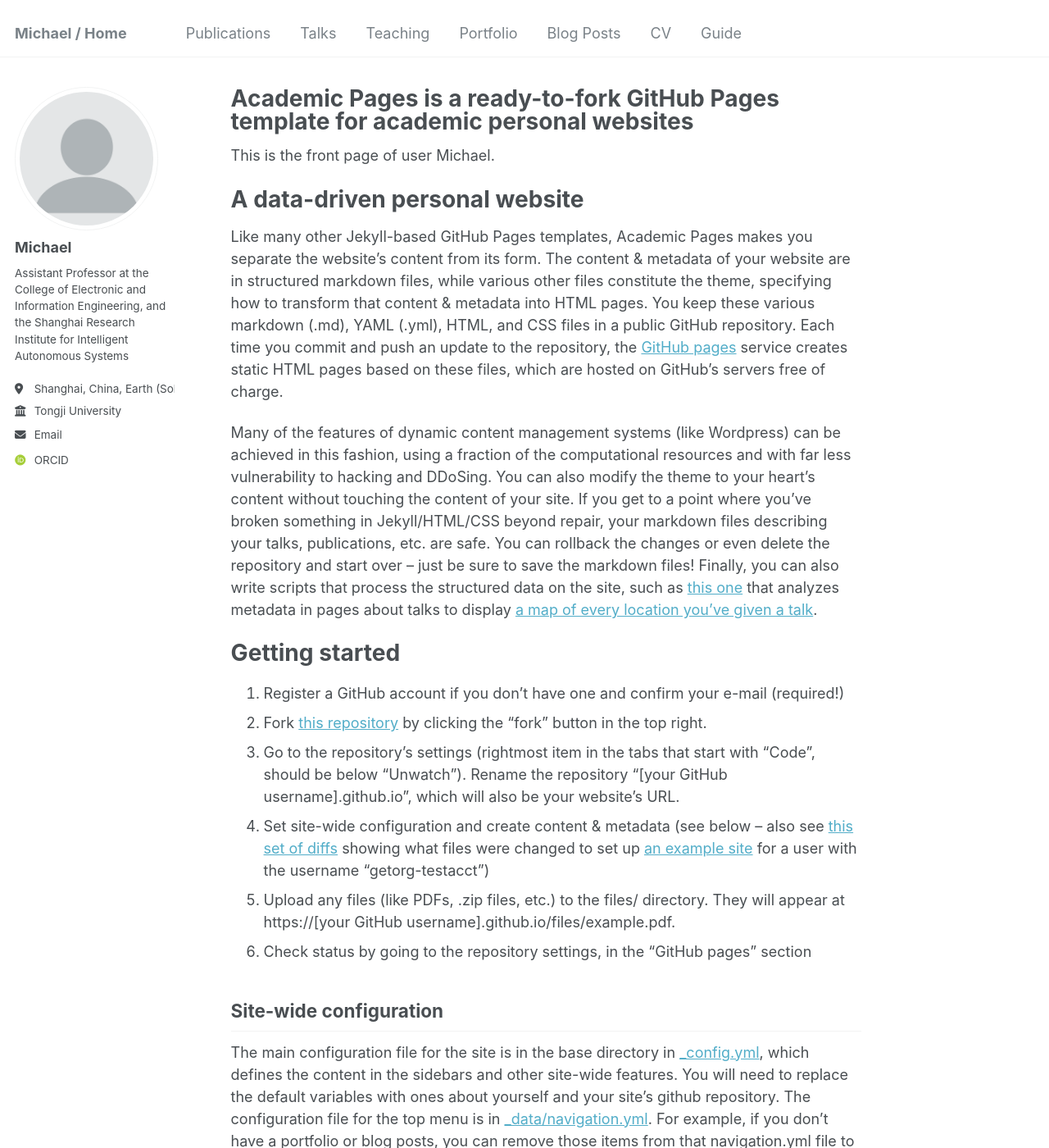
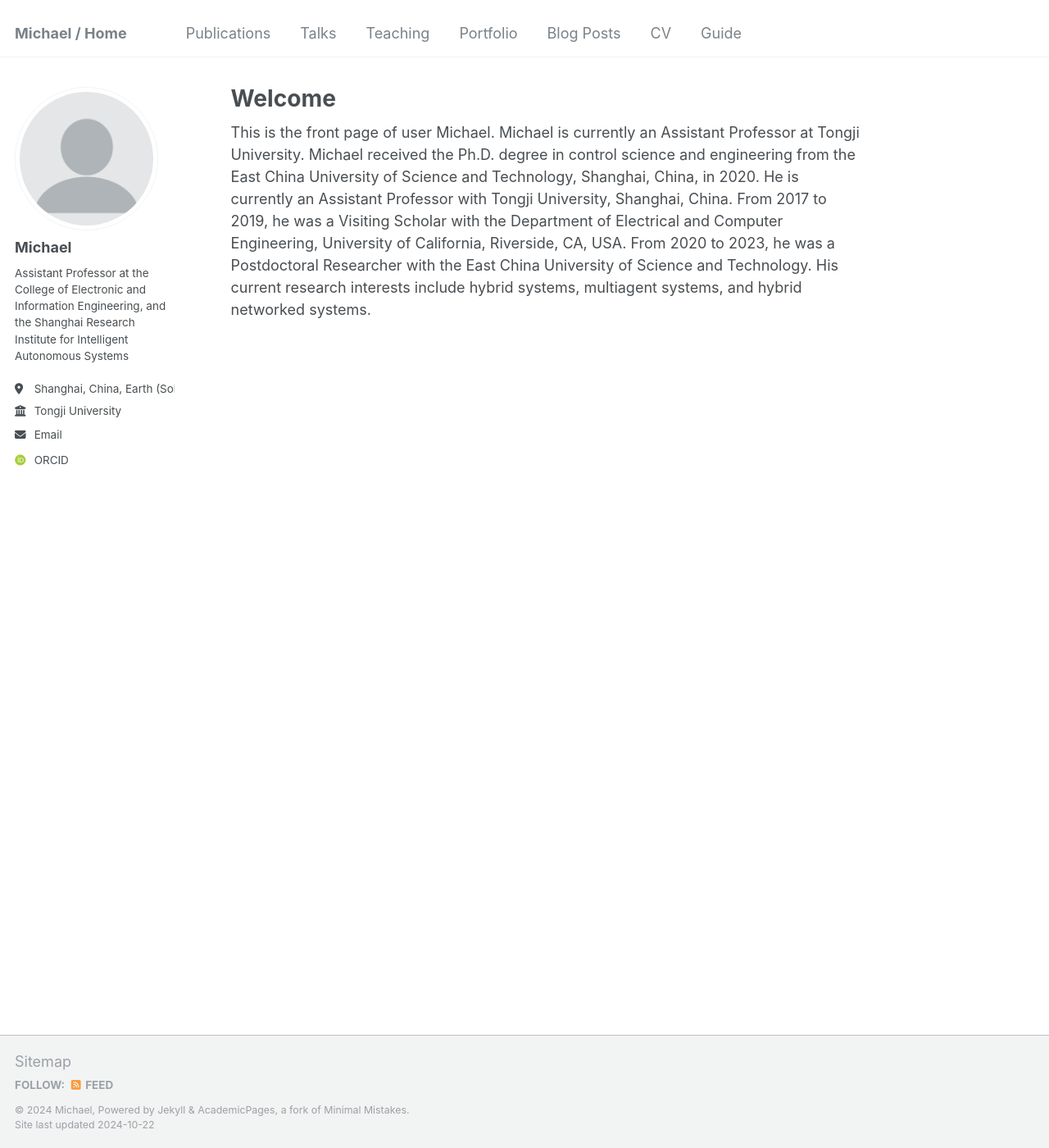
Before and after one commit to Starter1111/starter1111.github.io, a Jekyll site: the page built from _pages/about.md, in a window 1280 px wide and 1400 px high. Shown: the whole window at 82% size. Built offline with Jekyll 4.4.1, drawn with Linux system fonts in a browser that asks for light colours; some web fonts are replaced; some of the changed text lies outside the part shown.

Commit message:
Update about.md

```diff
--- a/_pages/about.md
+++ b/_pages/about.md
@@ -1,49 +1,10 @@
 ---
 permalink: /
-title: "Academic Pages is a ready-to-fork GitHub Pages template for academic personal websites"
+title: "Welcome"
 author_profile: true
 redirect_from:
   - /about/
   - /about.html
 ---
 
-This is the front page of user Michael.
-
-A data-driven personal website
-======
-Like many other Jekyll-based GitHub Pages templates, Academic Pages makes you separate the website's content from its form. The content & metadata of your website are in structured markdown files, while various other files constitute the theme, specifying how to transform that content & metadata into HTML pages. You keep these various markdown (.md), YAML (.yml), HTML, and CSS files in a public GitHub repository. Each time you commit and push an update to the repository, the [GitHub pages](https://pages.github.com/) service creates static HTML pages based on these files, which are hosted on GitHub's servers free of charge.
-
-Many of the features of dynamic content management systems (like Wordpress) can be achieved in this fashion, using a fraction of the computational resources and with far less vulnerability to hacking and DDoSing. You can also modify the theme to your heart's content without touching the content of your site. If you get to a point where you've broken something in Jekyll/HTML/CSS beyond repair, your markdown files describing your talks, publications, etc. are safe. You can rollback the changes or even delete the repository and start over -- just be sure to save the markdown files! Finally, you can also write scripts that process the structured data on the site, such as [this one](https://github.com/academicpages/academicpages.github.io/blob/master/talkmap.ipynb) that analyzes metadata in pages about talks to display [a map of every location you've given a talk](https://academicpages.github.io/talkmap.html).
-
-Getting started
-======
-1. Register a GitHub account if you don't have one and confirm your e-mail (required!)
-1. Fork [this repository](https://github.com/academicpages/academicpages.github.io) by clicking the "fork" button in the top right.
-1. Go to the repository's settings (rightmost item in the tabs that start with "Code", should be below "Unwatch"). Rename the repository "[your GitHub username].github.io", which will also be your website's URL.
-1. Set site-wide configuration and create content & metadata (see below -- also see [this set of diffs](http://archive.is/3TPas) showing what files were changed to set up [an example site](https://getorg-testacct.github.io) for a user with the username "getorg-testacct")
-1. Upload any files (like PDFs, .zip files, etc.) to the files/ directory. They will appear at https://[your GitHub username].github.io/files/example.pdf.
-1. Check status by going to the repository settings, in the "GitHub pages" section
-
-Site-wide configuration
-------
-The main configuration file for the site is in the base directory in [_config.yml](https://github.com/academicpages/academicpages.github.io/blob/master/_config.yml), which defines the content in the sidebars and other site-wide features. You will need to replace the default variables with ones about yourself and your site's github repository. The configuration file for the top menu is in [_data/navigation.yml](https://github.com/academicpages/academicpages.github.io/blob/master/_data/navigation.yml). For example, if you don't have a portfolio or blog posts, you can remove those items from that navigation.yml file to remove them from the header.
-
-Create content & metadata
-------
-For site content, there is one markdown file for each type of content, which are stored in directories like _publications, _talks, _posts, _teaching, or _pages. For example, each talk is a markdown file in the [_talks directory](https://github.com/academicpages/academicpages.github.io/tree/master/_talks). At the top of each markdown file is structured data in YAML about the talk, which the theme will parse to do lots of cool stuff. The same structured data about a talk is used to generate the list of talks on the [Talks page](https://academicpages.github.io/talks), each [individual page](https://academicpages.github.io/talks/2012-03-01-talk-1) for specific talks, the talks section for the [CV page](https://academicpages.github.io/cv), and the [map of places you've given a talk](https://academicpages.github.io/talkmap.html) (if you run this [python file](https://github.com/academicpages/academicpages.github.io/blob/master/talkmap.py) or [Jupyter notebook](https://github.com/academicpages/academicpages.github.io/blob/master/talkmap.ipynb), which creates the HTML for the map based on the contents of the _talks directory).
-
-**Markdown generator**
-
-I have also created [a set of Jupyter notebooks](https://github.com/academicpages/academicpages.github.io/tree/master/markdown_generator
-) that converts a CSV containing structured data about talks or presentations into individual markdown files that will be properly formatted for the Academic Pages template. The sample CSVs in that directory are the ones I used to create my own personal website at stuartgeiger.com. My usual workflow is that I keep a spreadsheet of my publications and talks, then run the code in these notebooks to generate the markdown files, then commit and push them to the GitHub repository.
-
-How to edit your site's GitHub repository
-------
-Many people use a git client to create files on their local computer and then push them to GitHub's servers. If you are not familiar with git, you can directly edit these configuration and markdown files directly in the github.com interface. Navigate to a file (like [this one](https://github.com/academicpages/academicpages.github.io/blob/master/_talks/2012-03-01-talk-1.md) and click the pencil icon in the top right of the content preview (to the right of the "Raw | Blame | History" buttons). You can delete a file by clicking the trashcan icon to the right of the pencil icon. You can also create new files or upload files by navigating to a directory and clicking the "Create new file" or "Upload files" buttons.
-
-Example: editing a markdown file for a talk
-![Editing a markdown file for a talk](/images/editing-talk.png)
-
-For more info
-------
-More info about configuring Academic Pages can be found in [the guide](https://academicpages.github.io/markdown/). The [guides for the Minimal Mistakes theme](https://mmistakes.github.io/minimal-mistakes/docs/configuration/) (which this theme was forked from) might also be helpful.
+This is the front page of user Michael. Michael is currently an Assistant Professor at Tongji University. Michael received the Ph.D. degree in control science and engineering from the East China University of Science and Technology, Shanghai, China, in 2020. He is currently an Assistant Professor with Tongji University, Shanghai, China. From 2017 to 2019, he was a Visiting Scholar with the Department of Electrical and Computer Engineering, University of California, Riverside, CA, USA. From 2020 to 2023, he was a Postdoctoral Researcher with the East China University of Science and Technology. His current research interests include hybrid systems, multiagent systems, and hybrid networked systems.
```
